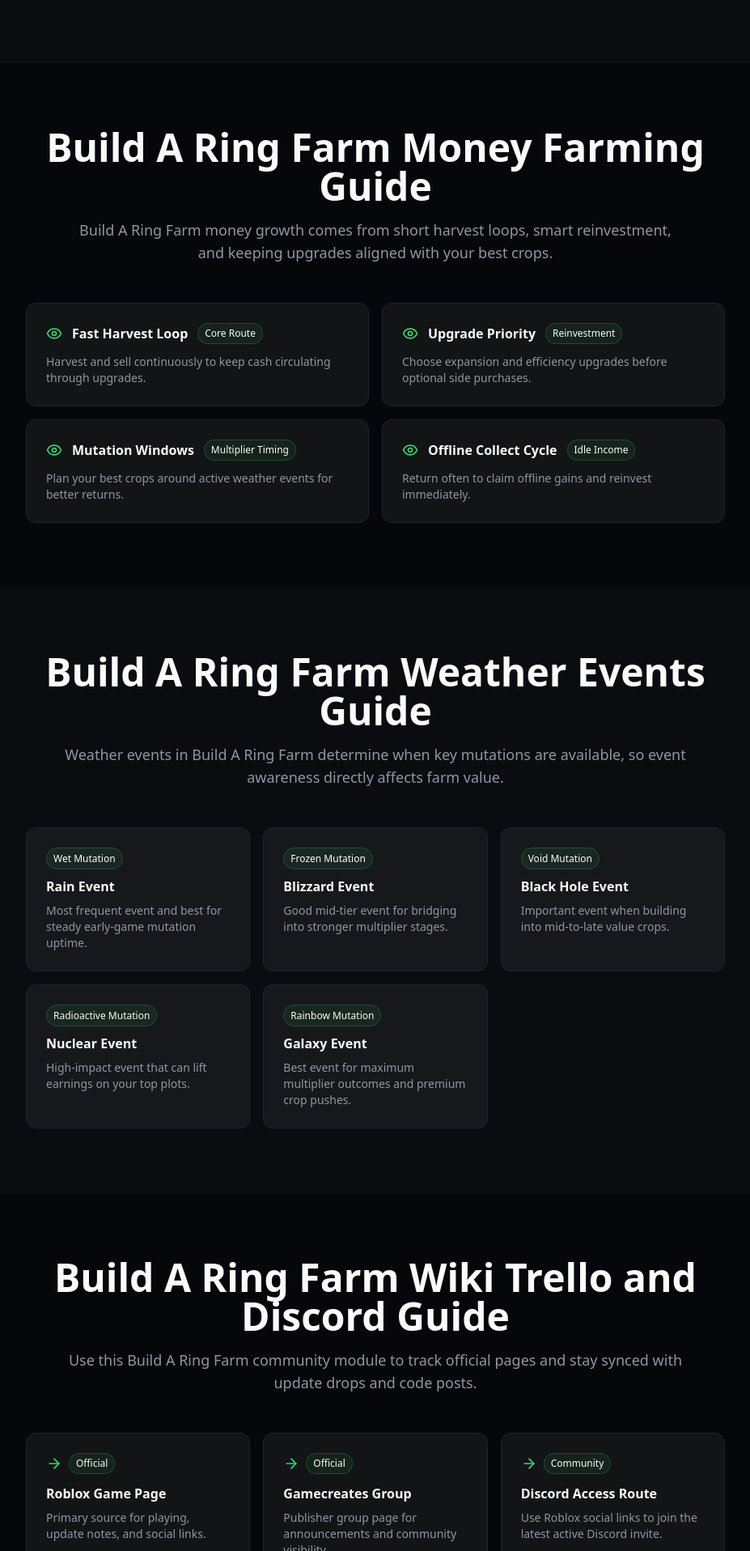
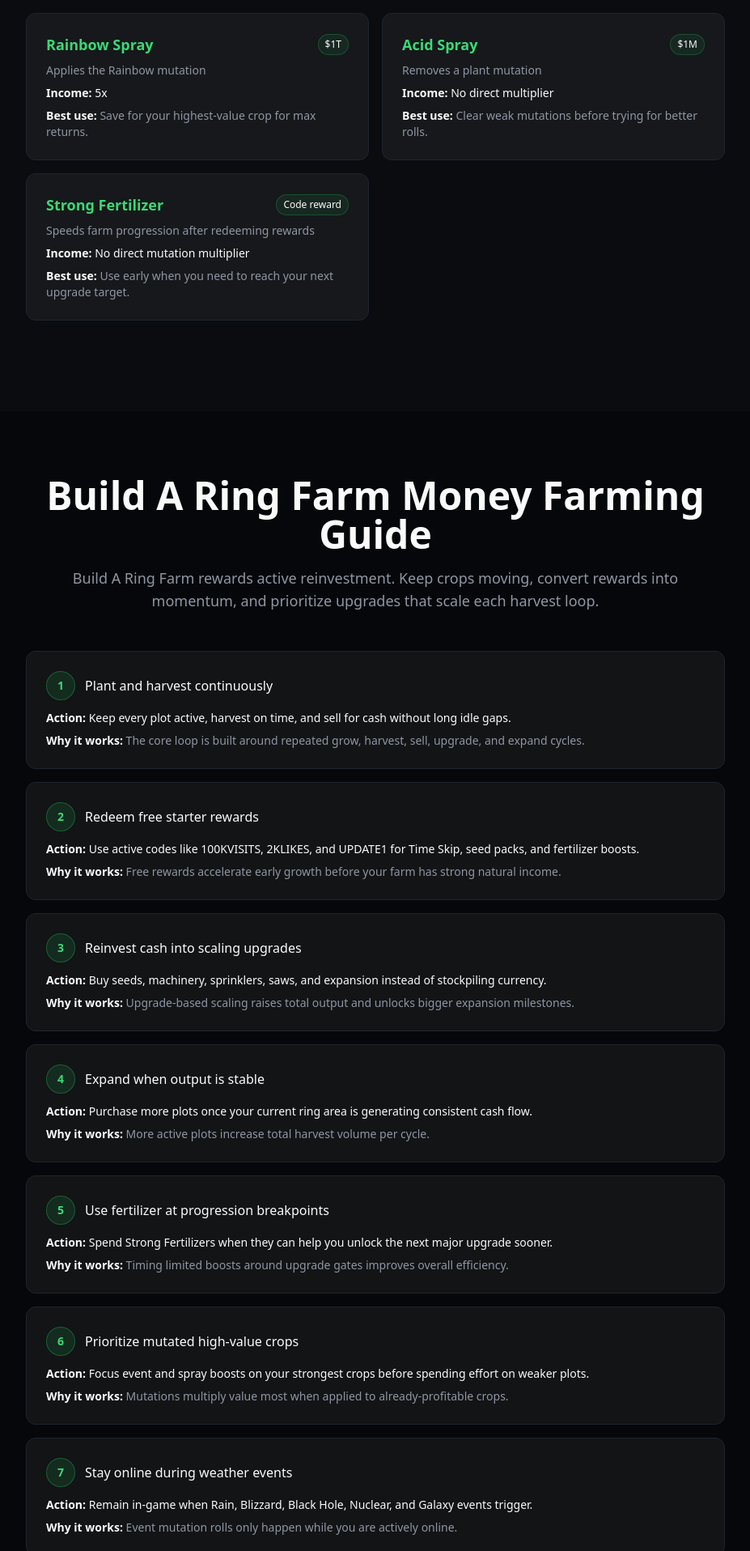
Before and after one commit to Claire1940/buildaringfarm_wiki, a Next.js app: page /en in a window 1280 px wide. Shown: the part 6284-8200 px from the top of the page at 81% size, without its empty margins (176-1103 px from the left). Built offline with nearby package versions, Linux system fonts and the light colour scheme; no server answers.

Commit message:
完成主题重构: Build A Ring Farm
Co-Authored-By: Claude Sonnet 4.6 <noreply@anthropic.com>

```diff
--- a/src/app/[locale]/HomePageClient.tsx
+++ b/src/app/[locale]/HomePageClient.tsx
@@ -636,40 +636,40 @@ export default function HomePageClient({
             </p>
           </div>
           <div className="scroll-reveal grid grid-cols-1 md:grid-cols-2 gap-4 mb-8">
-            {t.modules.buildARingFarmGearShopGuide.cards.map(
-              (card: any, index: number) => (
+            {t.modules.buildARingFarmGearShopGuide.items.map(
+              (item: any, index: number) => (
                 <div
                   key={index}
                   className="p-6 bg-white/5 border border-border rounded-xl hover:border-[hsl(var(--nav-theme)/0.5)] transition-colors"
                 >
-                  <h3 className="font-bold text-lg mb-2 text-[hsl(var(--nav-theme-light))]">
+                  <div className="flex items-center justify-between gap-3 mb-2">
+                    <h3 className="font-bold text-lg text-[hsl(var(--nav-theme-light))]">
                       <LinkedTitle
                         linkData={
                           moduleLinkMap[
-                          `buildARingFarmGearShopGuide::cards::${index}`
+                            `buildARingFarmGearShopGuide::items::${index}`
                           ]
                         }
                         locale={locale}
                       >
-                      {card.name}
+                        {item.item}
                       </LinkedTitle>
                     </h3>
+                    <span className="text-xs px-2 py-1 rounded-full bg-[hsl(var(--nav-theme)/0.1)] border border-[hsl(var(--nav-theme)/0.3)]">
+                      {item.cost}
+                    </span>
+                  </div>
+                  <p className="text-sm text-muted-foreground mb-2">
+                    {item.effect}
+                  </p>
+                  <p className="text-sm mb-2">
+                    <span className="font-semibold">Income:</span>{" "}
+                    {item.incomeMultiplier}
+                  </p>
                   <p className="text-muted-foreground text-sm">
-                    {card.description}
+                    <span className="font-semibold text-foreground">Best use:</span>{" "}
+                    {item.bestUse}
                   </p>
-                </div>
-              ),
-            )}
-          </div>
-          <div className="scroll-reveal grid grid-cols-2 md:grid-cols-4 gap-4">
-            {t.modules.buildARingFarmGearShopGuide.highlights.map(
-              (h: string, i: number) => (
-                <div
-                  key={i}
-                  className="p-4 bg-white/5 border border-border rounded-xl text-center hover:border-[hsl(var(--nav-theme)/0.5)] transition-colors"
-                >
-                  <Home className="w-6 h-6 text-[hsl(var(--nav-theme-light))] mx-auto mb-2" />
-                  <p className="text-sm">{h}</p>
                 </div>
               ),
             )}
@@ -693,33 +693,34 @@ export default function HomePageClient({
               {t.modules.buildARingFarmMoneyFarmingGuide.intro}
             </p>
           </div>
-          <div className="scroll-reveal grid grid-cols-1 md:grid-cols-2 gap-4">
-            {t.modules.buildARingFarmMoneyFarmingGuide.regions.map(
-              (region: any, index: number) => (
+          <div className="scroll-reveal space-y-4">
+            {t.modules.buildARingFarmMoneyFarmingGuide.items.map(
+              (step: any, index: number) => (
                 <div
                   key={index}
                   className="p-6 bg-white/5 border border-border rounded-xl hover:border-[hsl(var(--nav-theme)/0.5)] transition-colors"
                 >
                   <div className="flex items-center gap-3 mb-3">
-                    <Eye className="w-5 h-5 text-[hsl(var(--nav-theme-light))]" />
-                    <h3 className="font-bold">
+                    <div className="flex h-9 w-9 items-center justify-center rounded-full border border-[hsl(var(--nav-theme)/0.4)] bg-[hsl(var(--nav-theme)/0.15)] text-sm font-semibold text-[hsl(var(--nav-theme-light))]">
+                      {step.step}
+                    </div>
                     <LinkedTitle
                       linkData={
                         moduleLinkMap[
-                            `buildARingFarmMoneyFarmingGuide::regions::${index}`
+                          `buildARingFarmMoneyFarmingGuide::items::${index}`
                         ]
                       }
                       locale={locale}
                     >
-                        {region.name}
+                      {step.title}
                     </LinkedTitle>
-                    </h3>
-                    <span className="text-xs px-2 py-1 rounded-full bg-[hsl(var(--nav-theme)/0.1)] border border-[hsl(var(--nav-theme)/0.3)]">
-                      {region.type}
-                    </span>
                   </div>
+                  <p className="text-sm mb-2">
+                    <span className="font-semibold">Action:</span> {step.action}
+                  </p>
                   <p className="text-muted-foreground text-sm">
-                    {region.description}
+                    <span className="font-semibold text-foreground">Why it works:</span>{" "}
+                    {step.whyItWorks}
                   </p>
                 </div>
               ),
@@ -745,33 +746,43 @@ export default function HomePageClient({
             </p>
           </div>
           <div className="scroll-reveal grid grid-cols-1 md:grid-cols-2 lg:grid-cols-3 gap-4">
-            {t.modules.buildARingFarmWeatherEventsGuide.creatures.map(
-              (c: any, index: number) => (
+            {t.modules.buildARingFarmWeatherEventsGuide.items.map(
+              (item: any, index: number) => (
                 <div
                   key={index}
                   className="p-6 bg-white/5 border border-border rounded-xl hover:border-[hsl(var(--nav-theme)/0.5)] transition-colors"
                 >
-                  <div className="mb-3">
-                    <span
-                      className={`text-xs px-2 py-1 rounded-full border ${["Hostile Enemy", "Major Threat", "Elite Threat"].includes(c.role) ? "bg-[hsl(var(--nav-theme)/0.15)] border-[hsl(var(--nav-theme)/0.35)] text-[hsl(var(--nav-theme-light))]" : "bg-[hsl(var(--nav-theme)/0.1)] border-[hsl(var(--nav-theme)/0.3)]"}`}
-                    >
-                      {c.role}
+                  <div className="flex items-center justify-between gap-2 mb-3">
+                    <span className="text-xs px-2 py-1 rounded-full bg-[hsl(var(--nav-theme)/0.1)] border border-[hsl(var(--nav-theme)/0.3)]">
+                      {item.mutation}
+                    </span>
+                    <span className="text-xs px-2 py-1 rounded-full bg-[hsl(var(--nav-theme)/0.12)] border border-[hsl(var(--nav-theme)/0.35)] text-[hsl(var(--nav-theme-light))]">
+                      {item.chance}
                     </span>
                   </div>
                   <h3 className="font-bold mb-2">
                     <LinkedTitle
                       linkData={
                         moduleLinkMap[
-                          `buildARingFarmWeatherEventsGuide::creatures::${index}`
+                          `buildARingFarmWeatherEventsGuide::items::${index}`
                         ]
                       }
                       locale={locale}
                     >
-                      {c.name}
+                      {item.event}
                     </LinkedTitle>
                   </h3>
+                  <p className="text-sm mb-1">
+                    <span className="font-semibold">Income:</span>{" "}
+                    {item.incomeMultiplier}
+                  </p>
+                  <p className="text-sm mb-1">
+                    <span className="font-semibold">Appearance:</span>{" "}
+                    {item.appearance}
+                  </p>
                   <p className="text-muted-foreground text-sm">
-                    {c.description}
+                    <span className="font-semibold text-foreground">Tip:</span>{" "}
+                    {item.playerTip}
                   </p>
                 </div>
               ),
@@ -803,10 +814,10 @@ export default function HomePageClient({
                   key={index}
                   className="p-6 bg-white/5 border border-border rounded-xl hover:border-[hsl(var(--nav-theme)/0.5)] transition-colors"
                 >
-                  <div className="flex items-center gap-2 mb-3">
+                  <div className="flex items-center justify-between gap-2 mb-3">
                     <ArrowRight className="w-5 h-5 text-[hsl(var(--nav-theme-light))]" />
                     <span className="text-xs px-2 py-1 rounded-full bg-[hsl(var(--nav-theme)/0.1)] border border-[hsl(var(--nav-theme)/0.3)]">
-                      {item.type}
+                      {item.status}
                     </span>
                   </div>
                   <h3 className="font-bold mb-2">
@@ -821,23 +832,27 @@ export default function HomePageClient({
                       {item.name}
                     </LinkedTitle>
                   </h3>
+                  {item.url ? (
+                    <a
+                      href={item.url}
+                      target="_blank"
+                      rel="noopener noreferrer"
+                      className="text-xs text-[hsl(var(--nav-theme-light))] hover:underline break-all"
+                    >
+                      {item.url}
+                    </a>
+                  ) : (
+                    <p className="text-xs text-muted-foreground">No public URL listed</p>
+                  )}
+                  <p className="text-sm mt-2 mb-1">
+                    <span className="font-semibold">What players find:</span>{" "}
+                    {item.whatPlayersFind}
+                  </p>
                   <p className="text-muted-foreground text-sm">
-                    {item.description}
+                    <span className="font-semibold text-foreground">Best for:</span>{" "}
+                    {item.bestFor}
                   </p>
                 </div>
-              ),
-            )}
-          </div>
-          <div className="scroll-reveal flex flex-wrap gap-3 justify-center">
-            {t.modules.buildARingFarmWikiTrelloDiscordGuide.unlockMilestones.map(
-              (m: string, i: number) => (
-                <span
-                  key={i}
-                  className="inline-flex items-center gap-2 px-4 py-2 rounded-full bg-[hsl(var(--nav-theme)/0.1)] border border-[hsl(var(--nav-theme)/0.3)] text-sm"
-                >
-                  <Check className="w-4 h-4 text-[hsl(var(--nav-theme-light))]" />
-                  {m}
-                </span>
               ),
             )}
           </div>
--- a/src/locales/en.json
+++ b/src/locales/en.json
@@ -224,119 +224,220 @@
     },
     "buildARingFarmGearShopGuide": {
       "title": "Build A Ring Farm Gear Shop Guide",
-      "intro": "The Build A Ring Farm gear shop is where sprays and utility items convert cash into higher multiplier consistency.",
-      "cards": [
+      "intro": "The Build A Ring Farm Gear Shop is strongest after your farm cash flow is stable. Sprays apply direct mutation boosts, and code rewards provide free progression support in early sessions.",
+      "items": [
         {
-          "name": "Wet Spray",
-          "description": "Low-cost first spray to stabilize your early mutation value."
+          "item": "Wet Spray",
+          "cost": "$10M",
+          "effect": "Applies the Wet mutation",
+          "incomeMultiplier": "1.5x",
+          "bestUse": "Start here when you need a low-cost mutation boost."
         },
         {
-          "name": "Frozen Spray",
-          "description": "Mid-tier option when your cash loop can support frequent upgrades."
+          "item": "Frozen Spray",
+          "cost": "$750M",
+          "effect": "Applies the Frozen mutation",
+          "incomeMultiplier": "1.75x",
+          "bestUse": "Use after your farm can absorb larger upgrade spending."
         },
         {
-          "name": "Void Spray",
-          "description": "Strong scaling spray for mid-to-late progression crops."
+          "item": "Void Spray",
+          "cost": "$1B",
+          "effect": "Applies the Void mutation",
+          "incomeMultiplier": "2.25x",
+          "bestUse": "Strong mid-to-late option for valuable crops."
         },
         {
-          "name": "Radioactive Spray",
-          "description": "High-value spray that boosts premium plot earnings noticeably."
+          "item": "Radioactive Spray",
+          "cost": "$10B",
+          "effect": "Applies the Radioactive mutation",
+          "incomeMultiplier": "3x",
+          "bestUse": "Best on premium plants where the high cost is justified."
+        },
+        {
+          "item": "Rainbow Spray",
+          "cost": "$1T",
+          "effect": "Applies the Rainbow mutation",
+          "incomeMultiplier": "5x",
+          "bestUse": "Save for your highest-value crop for max returns."
+        },
+        {
+          "item": "Acid Spray",
+          "cost": "$1M",
+          "effect": "Removes a plant mutation",
+          "incomeMultiplier": "No direct multiplier",
+          "bestUse": "Clear weak mutations before trying for better rolls."
+        },
+        {
+          "item": "Strong Fertilizer",
+          "cost": "Code reward",
+          "effect": "Speeds farm progression after redeeming rewards",
+          "incomeMultiplier": "No direct mutation multiplier",
+          "bestUse": "Use early when you need to reach your next upgrade target."
         }
-      ],
-      "highlights": [
-        "Start with cheaper sprays",
-        "Pair sprays with top crops",
-        "Avoid low-value overuse",
-        "Save for premium upgrades"
       ]
     },
     "buildARingFarmMoneyFarmingGuide": {
       "title": "Build A Ring Farm Money Farming Guide",
-      "intro": "Build A Ring Farm money growth comes from short harvest loops, smart reinvestment, and keeping upgrades aligned with your best crops.",
-      "regions": [
+      "intro": "Build A Ring Farm rewards active reinvestment. Keep crops moving, convert rewards into momentum, and prioritize upgrades that scale each harvest loop.",
+      "items": [
         {
-          "name": "Fast Harvest Loop",
-          "type": "Core Route",
-          "description": "Harvest and sell continuously to keep cash circulating through upgrades."
+          "step": 1,
+          "title": "Plant and harvest continuously",
+          "action": "Keep every plot active, harvest on time, and sell for cash without long idle gaps.",
+          "whyItWorks": "The core loop is built around repeated grow, harvest, sell, upgrade, and expand cycles."
         },
         {
-          "name": "Upgrade Priority",
-          "type": "Reinvestment",
-          "description": "Choose expansion and efficiency upgrades before optional side purchases."
+          "step": 2,
+          "title": "Redeem free starter rewards",
+          "action": "Use active codes like 100KVISITS, 2KLIKES, and UPDATE1 for Time Skip, seed packs, and fertilizer boosts.",
+          "whyItWorks": "Free rewards accelerate early growth before your farm has strong natural income."
         },
         {
-          "name": "Mutation Windows",
-          "type": "Multiplier Timing",
-          "description": "Plan your best crops around active weather events for better returns."
+          "step": 3,
+          "title": "Reinvest cash into scaling upgrades",
+          "action": "Buy seeds, machinery, sprinklers, saws, and expansion instead of stockpiling currency.",
+          "whyItWorks": "Upgrade-based scaling raises total output and unlocks bigger expansion milestones."
         },
         {
-          "name": "Offline Collect Cycle",
-          "type": "Idle Income",
-          "description": "Return often to claim offline gains and reinvest immediately."
+          "step": 4,
+          "title": "Expand when output is stable",
+          "action": "Purchase more plots once your current ring area is generating consistent cash flow.",
+          "whyItWorks": "More active plots increase total harvest volume per cycle."
+        },
+        {
+          "step": 5,
+          "title": "Use fertilizer at progression breakpoints",
+          "action": "Spend Strong Fertilizers when they can help you unlock the next major upgrade sooner.",
+          "whyItWorks": "Timing limited boosts around upgrade gates improves overall efficiency."
+        },
+        {
+          "step": 6,
+          "title": "Prioritize mutated high-value crops",
+          "action": "Focus event and spray boosts on your strongest crops before spending effort on weaker plots.",
+          "whyItWorks": "Mutations multiply value most when applied to already-profitable crops."
+        },
+        {
+          "step": 7,
+          "title": "Stay online during weather events",
+          "action": "Remain in-game when Rain, Blizzard, Black Hole, Nuclear, and Galaxy events trigger.",
+          "whyItWorks": "Event mutation rolls only happen while you are actively online."
+        },
+        {
+          "step": 8,
+          "title": "Use offline earnings as support income",
+          "action": "Collect offline gains, then reinvest immediately into upgrades and expansion plans.",
+          "whyItWorks": "Offline income helps, but active mutation timing still drives faster growth."
         }
       ]
     },
     "buildARingFarmWeatherEventsGuide": {
       "title": "Build A Ring Farm Weather Events Guide",
-      "intro": "Weather events in Build A Ring Farm determine when key mutations are available, so event awareness directly affects farm value.",
-      "creatures": [
+      "intro": "Build A Ring Farm weather events are a free path to mutation multipliers. Rarer events usually give stronger returns, so timing matters.",
+      "items": [
         {
-          "name": "Rain Event",
-          "role": "Wet Mutation",
-          "description": "Most frequent event and best for steady early-game mutation uptime."
+          "event": "Rain Event",
+          "mutation": "Wet",
+          "chance": "8%",
+          "incomeMultiplier": "1.5x",
+          "appearance": "Water-like plant appearance",
+          "playerTip": "Best early event because it has the highest listed chance."
         },
         {
-          "name": "Blizzard Event",
-          "role": "Frozen Mutation",
-          "description": "Good mid-tier event for bridging into stronger multiplier stages."
+          "event": "Blizzard Event",
+          "mutation": "Frozen",
+          "chance": "4%",
+          "incomeMultiplier": "1.75x",
+          "appearance": "Frozen plant appearance",
+          "playerTip": "A useful step up when it lands on a strong crop."
         },
         {
-          "name": "Black Hole Event",
-          "role": "Void Mutation",
-          "description": "Important event when building into mid-to-late value crops."
+          "event": "Black Hole Event",
+          "mutation": "Void",
+          "chance": "3%",
+          "incomeMultiplier": "2.25x",
+          "appearance": "Black plant appearance",
+          "playerTip": "Strong event mutation for valuable crops and scaling routes."
         },
         {
-          "name": "Nuclear Event",
-          "role": "Radioactive Mutation",
-          "description": "High-impact event that can lift earnings on your top plots."
+          "event": "Nuclear Event",
+          "mutation": "Radioactive",
+          "chance": "2%",
+          "incomeMultiplier": "3x",
+          "appearance": "Green neon plant appearance",
+          "playerTip": "Low chance but excellent payoff when applied to top crops."
         },
         {
-          "name": "Galaxy Event",
-          "role": "Rainbow Mutation",
-          "description": "Best event for maximum multiplier outcomes and premium crop pushes."
+          "event": "Galaxy Event",
+          "mutation": "Rainbow",
+          "chance": "1%",
+          "incomeMultiplier": "5x",
+          "appearance": "Dynamic color-changing plant appearance",
+          "playerTip": "Highest-value event mutation with the rarest listed odds."
+        },
+        {
+          "event": "Offline Farming",
+          "mutation": "None from events",
+          "chance": "0% while offline",
+          "incomeMultiplier": "No event mutation gain while offline",
+          "appearance": "No new event mutation",
+          "playerTip": "Offline earnings continue, but event mutations require online presence."
         }
       ]
     },
     "buildARingFarmWikiTrelloDiscordGuide": {
       "title": "Build A Ring Farm Wiki Trello and Discord Guide",
-      "intro": "Use this Build A Ring Farm community module to track official pages and stay synced with update drops and code posts.",
+      "intro": "Use official Build A Ring Farm channels first. Public Trello and official wiki links are not listed, so Roblox, Discord, and trusted code pages are the main update sources.",
       "items": [
         {
-          "name": "Roblox Game Page",
-          "type": "Official",
-          "description": "Primary source for playing, update notes, and social links."
+          "name": "Official Roblox Game Page",
+          "status": "Available",
+          "url": "https://www.roblox.com/games/107646426076756/Build-A-Ring-Farm",
+          "whatPlayersFind": "Play link, creator details, game description, and official social links.",
+          "bestFor": "Joining the game and checking the primary official source."
         },
         {
-          "name": "Gamecreates Group",
-          "type": "Official",
-          "description": "Publisher group page for announcements and community visibility."
+          "name": "Developer Group",
+          "status": "Available",
+          "url": "https://www.roblox.com/communities/33167294/Gamecreates",
+          "whatPlayersFind": "Gamecreates listed as the developer community for Build A Ring Farm.",
+          "bestFor": "Finding the creator group and related community updates."
         },
         {
-          "name": "Discord Access Route",
-          "type": "Community",
-          "description": "Use Roblox social links to join the latest active Discord invite."
+          "name": "Official Discord",
+          "status": "Available",
+          "url": "https://discord.com/invite/gamecreates",
+          "whatPlayersFind": "Code channels, update announcements, and active player discussions.",
+          "bestFor": "Checking new codes and patch announcements quickly."
         },
         {
-          "name": "Community Update Watch",
-          "type": "Tracking",
-          "description": "Check code modules and official channels after each patch."
+          "name": "Public Trello",
+          "status": "Not listed",
+          "url": "",
+          "whatPlayersFind": "No public Trello board is listed for Build A Ring Farm right now.",
+          "bestFor": "Use Discord and the Roblox game page for updates."
+        },
+        {
+          "name": "Public Wiki",
+          "status": "Not listed",
+          "url": "",
+          "whatPlayersFind": "No official public wiki is listed for Build A Ring Farm right now.",
+          "bestFor": "Use this site plus official pages for current information."
+        },
+        {
+          "name": "Creator Exchange Page",
+          "status": "Available",
+          "url": "https://creatorexchange.io/roblox-game/10039338037/build-a-ring-farm",
+          "whatPlayersFind": "Creator, genre, CCU snapshot, like ratio, and Roblox page linkage.",
+          "bestFor": "Quick popularity and category overview."
+        },
+        {
+          "name": "Code Update Pages",
+          "status": "Available",
+          "url": "https://www.destructoid.com/build-a-ring-farm-codes/",
+          "whatPlayersFind": "Active codes, expired entries, redeem steps, and update notes.",
+          "bestFor": "Finding code rewards quickly without manual channel scanning."
         }
-      ],
-      "unlockMilestones": [
-        "Follow official Roblox page",
-        "Join publisher group",
-        "Track code refresh windows",
-        "Bookmark this wiki hub"
       ]
     }
   },
```
Also changed, not shown: 1 other file (tests, documents, lock files or other folders). Lines whose indentation alone changed are shown as unchanged.
